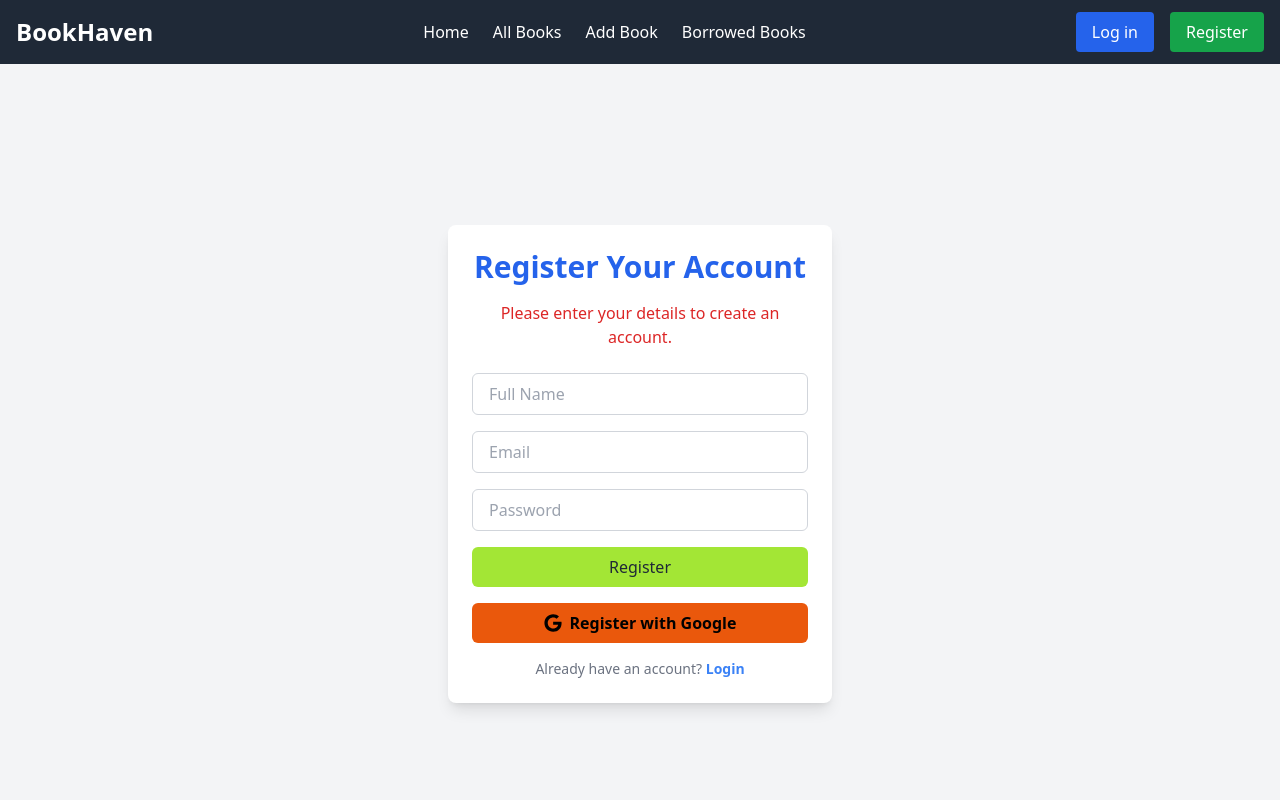
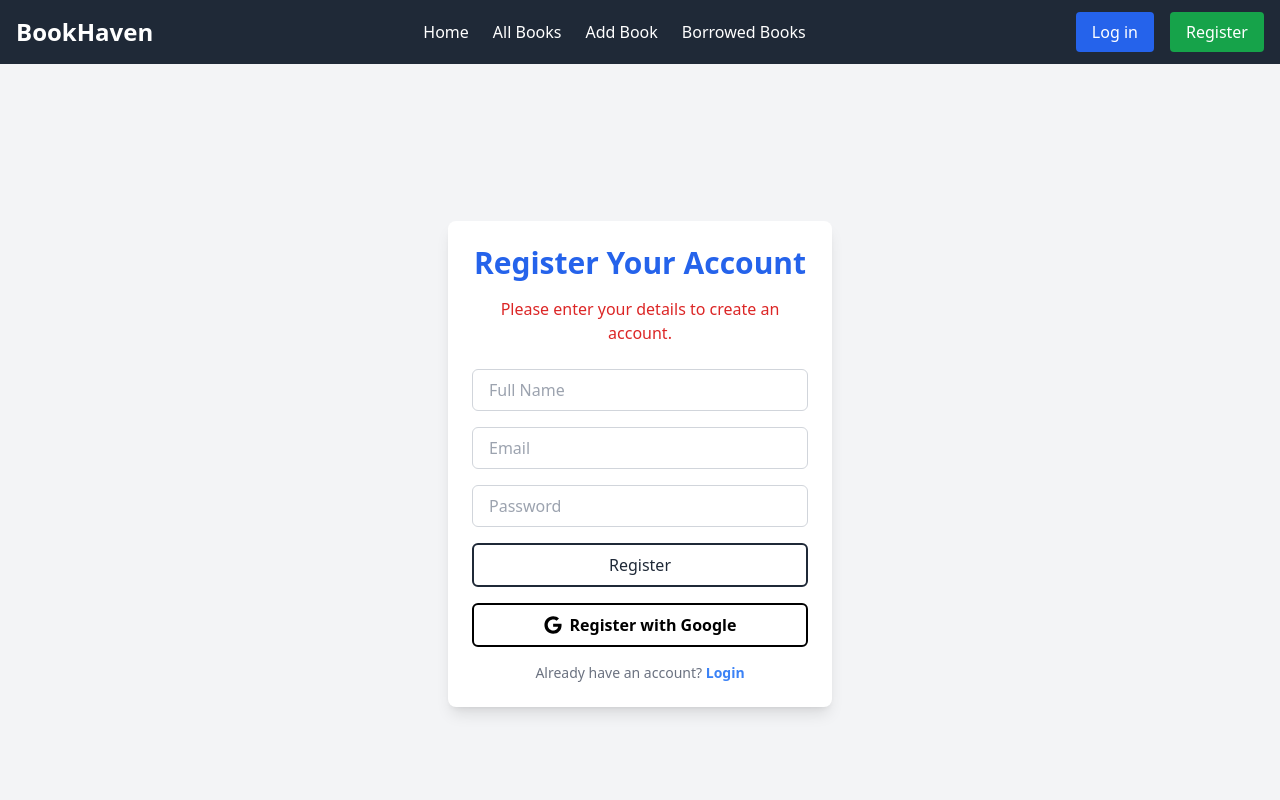
Before and after one commit to abrarbinhabib003/Library-Management-Client, a React (Vite) app: page /register in a window 1280 px wide. Shown: the top 800 px of the page. Built offline with nearby package versions, Linux system fonts and the light colour scheme; no server answers.

Commit message:
Register and Login Page Colour Updated

```diff
--- a/src/pages/Login.jsx
+++ b/src/pages/Login.jsx
@@ -80,7 +80,7 @@ const Login = () => {
           />
           <button
             type="submit"
-            className="w-full bg-lime-400 py-2 rounded-md hover:bg-blue-600 focus:outline-none"
+            className="w-full btn-primary btn-outline py-2 rounded-md border-2 focus:outline-none"
           >
             Login
           </button>
@@ -89,7 +89,7 @@ const Login = () => {
         <button
           onClick={handleGoogleLogin}
           data-tip="Login with Google"
-          className="w-full bg-orange-600 text-black py-2 mt-4 rounded-md hover:bg-red-600 focus:outline-none"
+          className="w-full btn-outline text-black py-2 mt-4 rounded-md border-2 focus:outline-none"
         >
           <div className="flex items-center justify-center space-x-2">
             <FaGoogle className="text-lg" />
--- a/src/pages/Register.jsx
+++ b/src/pages/Register.jsx
@@ -105,7 +105,7 @@ const Register = () => {
           />
           <button
             type="submit"
-            className="w-full bg-lime-400 py-2 rounded-md hover:bg-blue-600 focus:outline-none"
+            className="w-full btn-outline border-2 py-2 rounded-md  focus:outline-none"
             disabled={isLoading}
           >
             {isLoading ? 'Loading...' : 'Register'}
@@ -114,7 +114,7 @@ const Register = () => {
 
         <button
           onClick={handleGoogleRegister}
-          className="w-full bg-orange-600 text-black py-2 mt-4 rounded-md hover:bg-red-600 focus:outline-none"
+          className="w-full btn-outline text-black py-2 mt-4 rounded-md border-2 focus:outline-none"
         >
           <div className="flex items-center justify-center space-x-2">
             <FaGoogle className="text-lg" />
```
